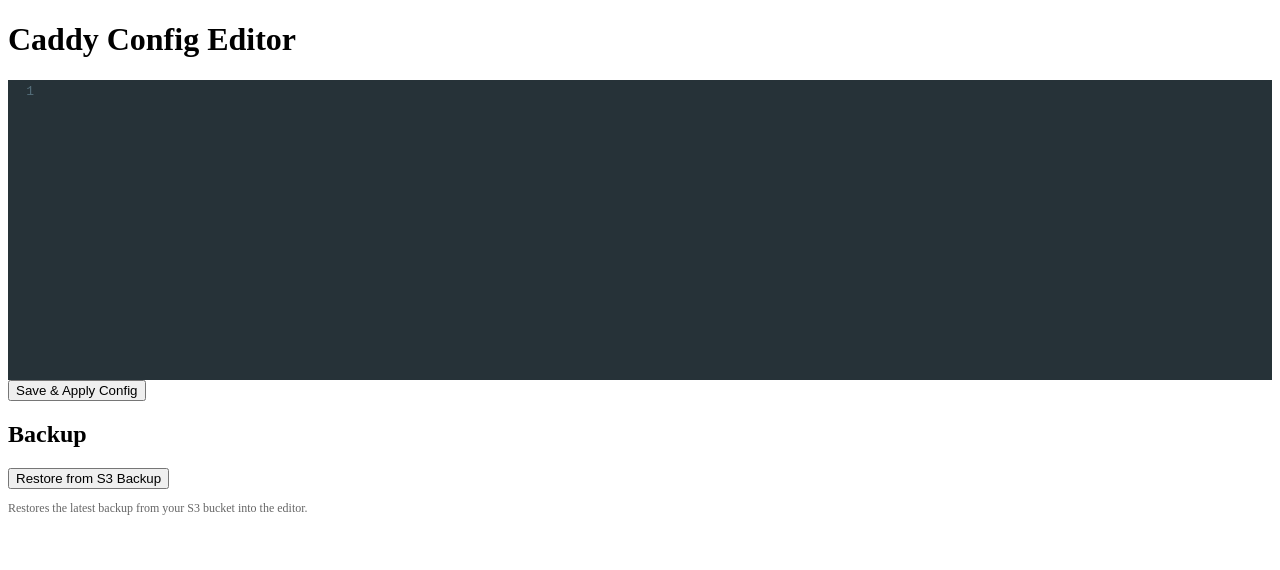
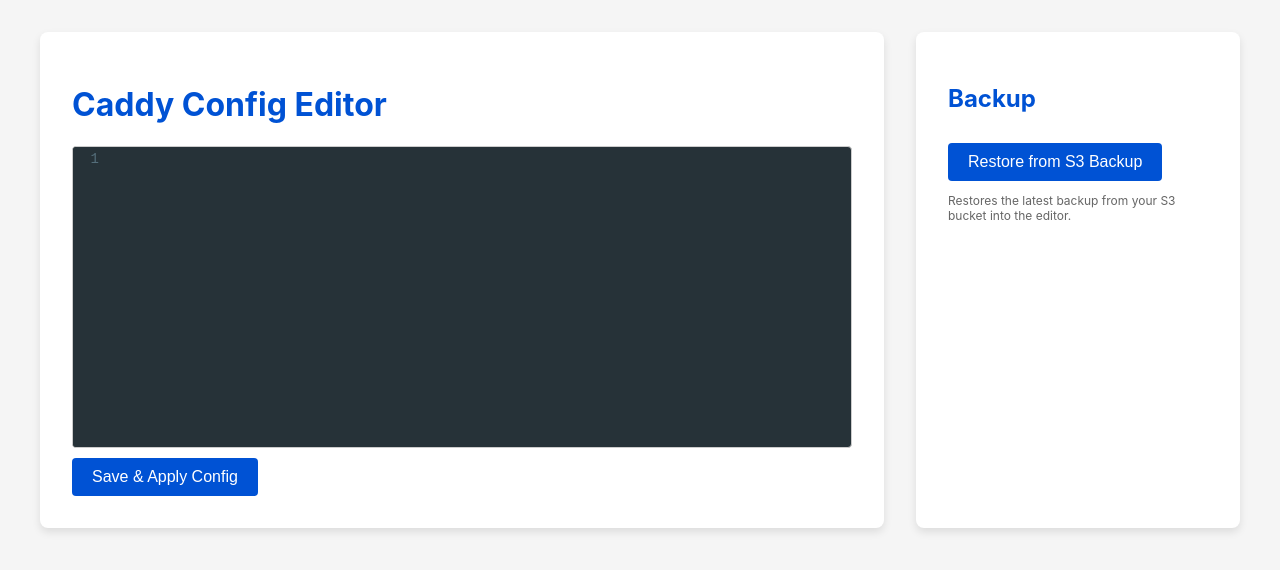
Before and after one commit to hung319/caddy-delpoycx, a plain HTML site: page frontend/index.html in a window 1280 px wide. Drawn offline with nearby package versions, Linux system fonts and the light colour scheme; no server answers.

Commit message:
Update index.html

```diff
--- a/frontend/index.html
+++ b/frontend/index.html
@@ -2,9 +2,21 @@
 <html lang="en">
 <head>
     <meta charset="UTF-8">
+    <meta name="viewport" content="width=device-width, initial-scale=1.0">
     <title>Caddy Config Editor</title>
     <style>
-      /* ... CSS ... */
+        body { font-family: -apple-system, BlinkMacSystemFont, "Segoe UI", Roboto, Helvetica, Arial, sans-serif; background-color: #f5f5f5; color: #333; margin: 0; padding: 2em; }
+        .main-container { display: flex; gap: 2em; max-width: 1200px; margin: auto; }
+        .editor-container { flex: 3; background: white; padding: 2em; border-radius: 8px; box-shadow: 0 4px 8px rgba(0,0,0,0.1); }
+        .backup-container { flex: 1; background: white; padding: 2em; border-radius: 8px; box-shadow: 0 4px 8px rgba(0,0,0,0.1); }
+        h1, h2 { color: #0052d4; }
+        button { background-color: #0052d4; color: white; border: none; padding: 10px 20px; border-radius: 4px; font-size: 16px; cursor: pointer; margin-top: 10px; }
+        button:hover { background-color: #003b9e; }
+        .toast { position: fixed; top: 50%; left: 50%; transform: translate(-50%, -50%); background-color: rgba(0, 0, 0, 0.75); color: white; padding: 20px 40px; border-radius: 8px; z-index: 1000; opacity: 0; transition: opacity 0.3s ease-in-out; pointer-events: none; text-align: center; }
+        .toast.show { opacity: 1; }
+        .toast.success { background-color: #27ae60; }
+        .toast.error { background-color: #c0392b; }
+        .CodeMirror { border: 1px solid #ccc; border-radius: 4px; font-size: 14px; height: 600px; }
     </style>
     <link rel="stylesheet" href="https://cdnjs.cloudflare.com/ajax/libs/codemirror/5.65.16/codemirror.min.css">
     <link rel="stylesheet" href="https://cdnjs.cloudflare.com/ajax/libs/codemirror/5.65.16/theme/material.min.css">
@@ -29,14 +41,25 @@
     <script src="https://cdnjs.cloudflare.com/ajax/libs/codemirror/5.65.16/codemirror.min.js"></script>
     <script src="https://cdnjs.cloudflare.com/ajax/libs/codemirror/5.65.16/mode/nginx/nginx.min.js"></script>
     <script>
-        const editor = CodeMirror.fromTextArea(document.getElementById('caddyfile-content'), { lineNumbers: true, mode: 'nginx', theme: 'material' });
+        const editor = CodeMirror.fromTextArea(document.getElementById('caddyfile-content'), { lineNumbers: true, mode: 'nginx', theme: 'material', lineWrapping: true });
         const form = document.getElementById('config-form');
         const restoreBtn = document.getElementById('restore-btn');
         const toast = document.getElementById('toast');
 
-        // ... (hàm showToast và getCurrentConfig giữ nguyên) ...
-        function showToast(message, isError = false) { /* ... */ }
-        async function getCurrentConfig() { /* ... */ }
+        function showToast(message, isError = false) {
+            toast.textContent = message;
+            toast.className = 'toast show ' + (isError ? 'error' : 'success');
+            setTimeout(() => { toast.className = 'toast'; }, 3000);
+        }
+
+        async function getCurrentConfig() {
+            try {
+                const response = await fetch('/api/get-config');
+                const data = await response.json();
+                if (data.error) throw new Error(data.error);
+                editor.setValue(data.caddyfile);
+            } catch (error) { showToast('Error loading config: ' + error.message, true); }
+        }
 
         restoreBtn.addEventListener('click', async () => {
             if (!confirm(`Are you sure you want to load the S3 backup into the editor? Any unsaved changes will be lost.`)) return;
@@ -51,9 +74,12 @@
 
         form.addEventListener('submit', async (event) => {
             event.preventDefault();
-            // ... (hàm submit giữ nguyên) ...
             try {
-                const response = await fetch('/api/update-config', { method: 'POST', headers: { 'Content-Type': 'text/plain' }, body: editor.getValue() });
+                const response = await fetch('/api/update-config', {
+                    method: 'POST',
+                    headers: { 'Content-Type': 'text/plain' },
+                    body: editor.getValue()
+                });
                 const result = await response.json();
                 if (!response.ok) throw new Error(result.details || result.error);
                 showToast(result.message, false);
```
